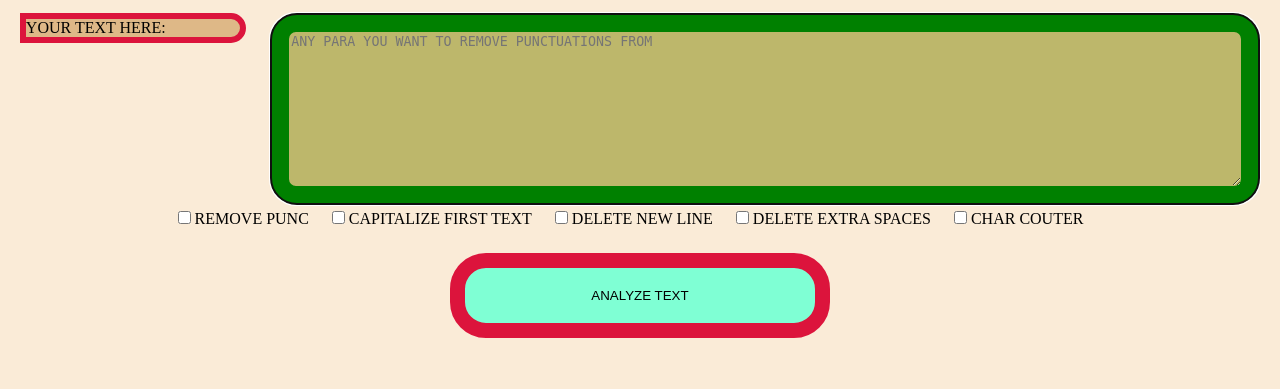
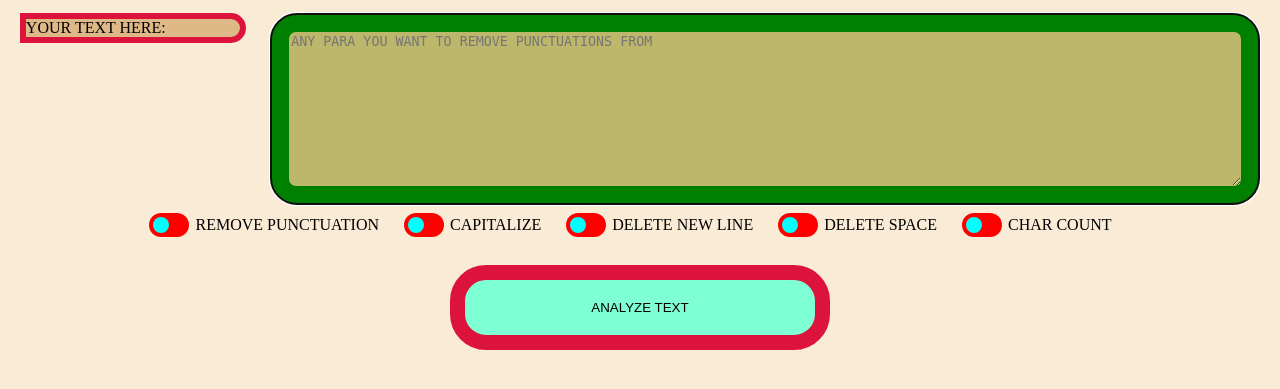
Before and after one commit to Naman0701/TEXT-MODIFIER, a Django app: page / in a window 1280 px wide. Shown: the top 389 px of the page. Run offline with Django 3.2, Linux system fonts and the light colour scheme.

Commit message:
Minor Updates : 24/11/21

```diff
--- a/TEXT_ANALYZER/mysite/views.py
+++ b/TEXT_ANALYZER/mysite/views.py
@@ -6,7 +6,7 @@ from django.shortcuts import render
 def index(req):
     return render(req,'index.html')
 def analyze(req):
-    matter=req.GET.get('text','NAN')
+    matter=req.GET.get('text',None)
     orig=matter
     rem_punc=req.GET.get('rem_punc','OFF')
     caps=req.GET.get('caps','OFF')
@@ -15,43 +15,31 @@ def analyze(req):
     ccount=req.GET.get('ccount','OFF')
     work=''
     if rem_punc=='on':
-        mat=''
-        for i in matter:
-            if i  not in string.punctuation:
-                mat+=i
+        mat=''.join(i for i in matter if i not in string.punctuation)
         work+="REMOVED PUNCTUATIONS\n"
         matter=mat
     if caps=='on':
-        mat=''
         mat = ' '.join(ele.capitalize() for ele in matter.replace('\n',' ').split(' '))
         work+="CAPITALIZED\n"
         matter=mat
     if delln=='on':
-        mat=''
-        mat = matter.replace('\n', '').strip()
+        mat = matter.replace('\n', 'N')
         work+="DELETED NEW LINE\n"
         matter=mat
     if delsp=='on':
-        mat=''
-        for index,char in enumerate(matter):
-            if not(matter[index]==' ' and matter[index+1]==' '):
-                mat+=char
-        # print(f'{matter}\n {mat}')
+        mat=''.join(matter[i] for i in range(len(matter)) if not(matter[i]==' ' and matter[i+1]==' '))
         work+="DELETED EXTRA SPACES\n"
         matter = mat
     if ccount=='on':
-        mat=''
         mat=matter
-        mat += f'\n{len(matter.strip())} AFTER DELETING TERMINATING WHITE SPACES'
-        orig += f'\n{len(orig)} BEFORE DELETING TERMINATING WHITE SPACES'
-        work+="LENGTH OF TEXT\n"
+        mat += f'\nCHAR COUNT: {len(matter)}'
+        orig += f'\nCHAR COUNT: {len(orig)}'
+        work+="CHAR COUNT\n"
         matter = mat
-    else:
-        mat=matter
     dic={
         'work':work,
         'old': orig,
-        'new': mat,
+        'new': matter,
 
     }
     print(work)
--- a/TEXT_ANALYZER/templates/index.html
+++ b/TEXT_ANALYZER/templates/index.html
@@ -22,6 +22,8 @@
         }
         .checker{
             position: relative;
+            display: flex;
+            flex-flow: wrap row;
             /*left: 15%%;*/
         }
         input,label{
@@ -44,6 +46,56 @@
     }
     ::-webkit-scrollbar-thumb:hover{
         background-color: #cc6c31;
+
+    }
+    .toggle{
+        display: flex;
+        align-items: center;
+        justify-content: center;
+        margin: 3px;
+    }
+    .switch{
+        position: relative;
+        display: inline-block;
+        width: 40px;
+        height: 24px;
+        margin-right: 6px;
+    }
+    .switch input{
+        display: none;
+    }
+    .slider{
+        position: absolute;
+        cursor: pointer;
+        top: 0;
+        left: 0;
+        right: 0;
+        bottom: 0;
+        background-color: #ff0000;
+        -webkit-transition: 0.4s;
+        transition: 0.4s;
+        border-radius: 24px;
+    }
+    .slider:before{
+        position: absolute;
+        content: "";
+        height: 16px;
+        width: 16px;
+        left: 4px;
+        bottom: 4px;
+        background-color: cyan;
+        -webkit-transition: 0.4s;
+        transition: 0.4s;
+        border-radius: 50%;
+    }
+    input:checked + .slider  {
+        background-color: #009b08;
+    }
+
+    input:checked + .slider:before {
+      -webkit-transform: translateX(16px);
+      -ms-transform: translateX(16px);
+      transform: translateX(16px);
     }
     </style>
 </head>
@@ -53,20 +105,40 @@
 <form name='f1' action="/analyze" method="get">
     <div style="display: flex; flex-flow: column; justify-content: center; align-items: center">
         <div style="display: flex;width: 100%;justify-content: space-around" >
-        <label for="txtfr" style=" height:25%; border: 6px solid crimson;background-color: burlywood; border-radius: 0px 75px 75px 0px; padding-right:25px; width: 15%;margin: 5px " >YOUR TEXT HERE: </label>
+            <label for="txtfr" style=" height:25%; border: 6px solid crimson;background-color: burlywood; border-radius: 0px 75px 75px 0px; padding-right:25px; width: 15%;margin: 5px " >YOUR TEXT HERE: </label>
         <textarea autofocus name="text" style="width: 75%; border-radius: 26px; border: 19px solid green; background-color: darkkhaki;margin: 5px" id="txtfr" cols="15" rows="10" placeholder="ANY PARA YOU WANT TO REMOVE PUNCTUATIONS FROM"></textarea>
         </div>
         <div class="checker">
-        <input type="checkbox" name="rem_punc" id="punc">
-            <label for="punc">REMOVE PUNC</label>
-        <input type="checkbox" name="caps" id="caps">
-            <label for="caps">CAPITALIZE FIRST TEXT</label>
-        <input type="checkbox" name="delln" id="delln">
-            <label for="delln">DELETE NEW LINE</label>
-        <input type="checkbox" name="delsp" id="delsp">
-            <label for="delsp">DELETE EXTRA SPACES</label>
-        <input type="checkbox" name="ccount" id="ccount">
-            <label for="ccount">CHAR COUTER</label>
+            <div class="toggle">
+                <label class="switch"><input type="checkbox" name="rem_punc" id="punc">
+                    <span class="slider"></span>
+                </label>
+                <label for="punc">REMOVE PUNCTUATION</label>
+            </div>
+            <div class="toggle">
+                <label class="switch"><input type="checkbox" name="caps" id="caps">
+                    <span class="slider"></span>
+                </label>
+                <label for="caps">CAPITALIZE</label>
+            </div>
+            <div class="toggle">
+                <label class="switch"><input type="checkbox" name="delln" id="delln">
+                    <span class="slider"></span>
+                </label>
+                <label for="delln">DELETE NEW LINE</label>
+            </div>
+            <div class="toggle">
+                <label class="switch"><input type="checkbox" name="delsp" id="delsp">
+                    <span class="slider"></span>
+                </label>
+                <label for="delsp">DELETE SPACE</label>
+            </div>
+            <div class="toggle">
+                <label class="switch"><input type="checkbox" name="ccount" id="ccount">
+                    <span class="slider"></span>
+                </label>
+                <label for="ccount">CHAR COUNT</label>
+            </div>
          </div>
         <button type="submit"> ANALYZE TEXT </button>
     </div>
```
